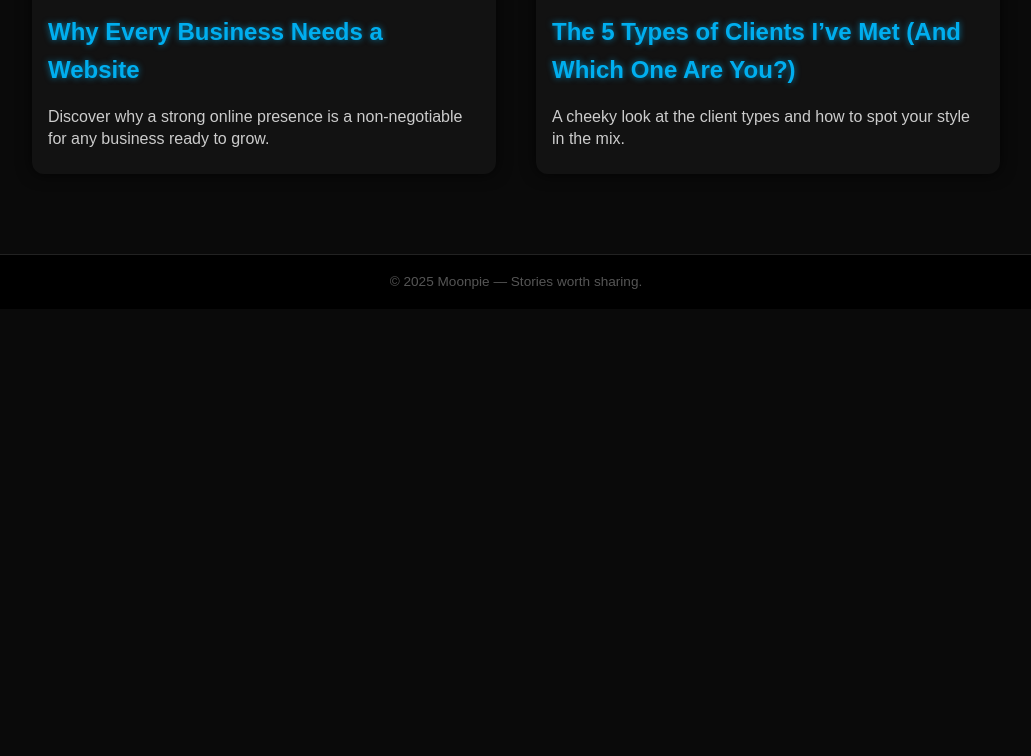
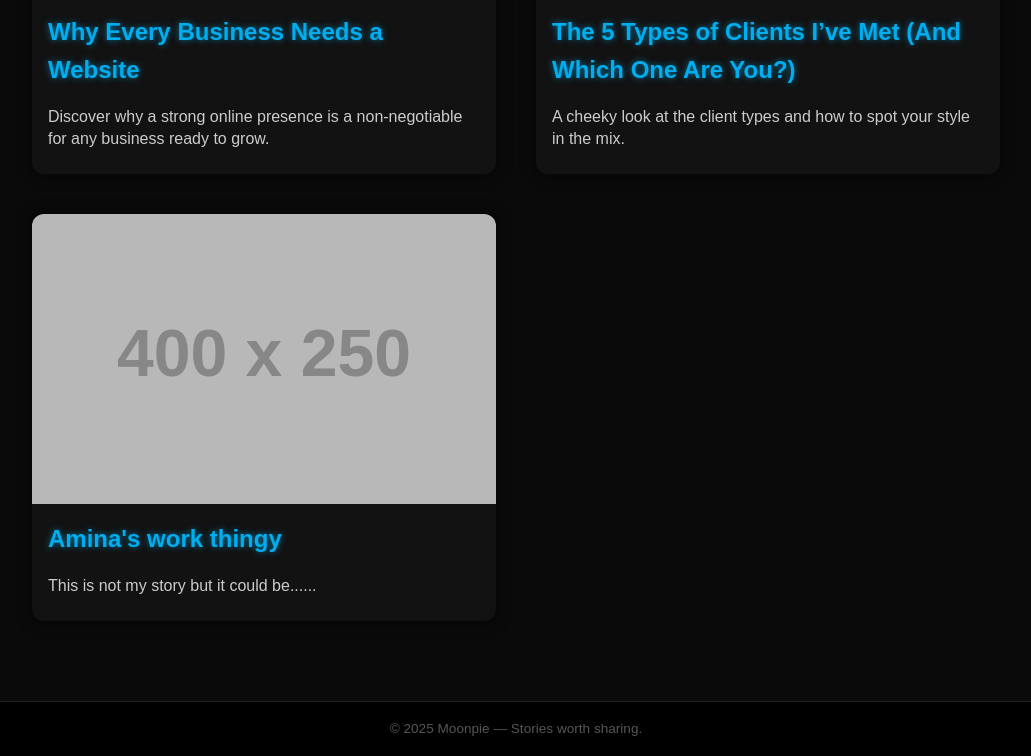
Before and after one commit to Shaaas/Mutanu-Sharon, a plain HTML site: page blog.html in a window 1280 px wide. Shown: the part 557-1313 px from the top of the page, without its empty margins (124-1155 px from the left). Before the commit the page ends 866 px from the top, so only its background shows below. Drawn offline with Linux system fonts and the light colour scheme; placeholder pictures from the web are drawn by us.

Commit message:
Update blog.html

```diff
--- a/blog.html
+++ b/blog.html
@@ -25,6 +25,12 @@
       <p>A cheeky look at the client types and how to spot your style in the mix.</p>
     </article>
 
+    <article class="blog-post">
+      <img src="https://via.placeholder.com/400x250?text=Clients" alt="Amina's work thingy" />
+      <h2><a href="typesofclients.html">Amina's work thingy</a></h2>
+      <p> This is not my story but it could be......</p>
+    </article>
+
     <!-- Add more posts here as needed -->
   </main>
 
```
